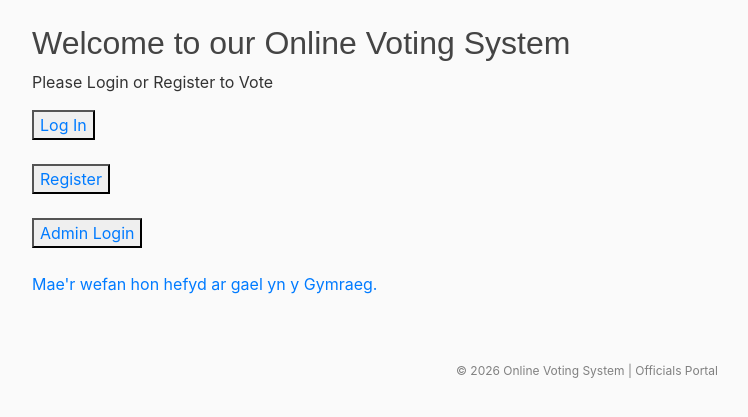
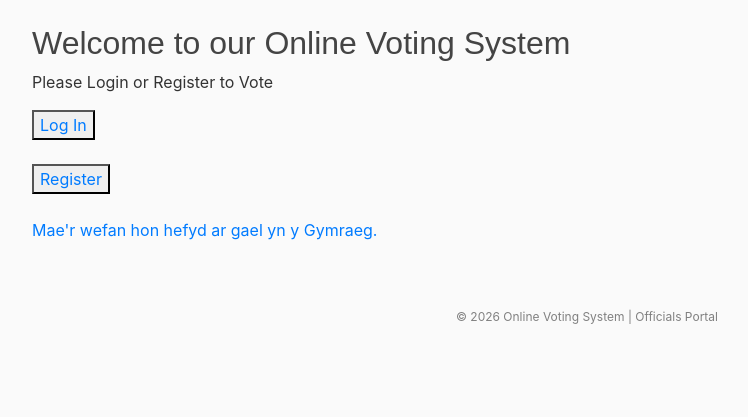
Before and after one commit to sam2005728-maker/COMP3500SEF, a Flask app: page / in a window 1280 px wide. Shown: the part 56-473 px from the top of the page, without its empty margins (53-801 px from the left). Run offline with Flask 2, Linux system fonts and the light colour scheme; parts of the project's set-up code (start-up, migrations or seed data) failed here and were passed over; some libraries are stand-ins or nearby versions.

Commit message:
Update index.html

```diff
--- a/CM2305-Voting-System-Prototype--master/Voting_System/Prototype/templates/index.html
+++ b/CM2305-Voting-System-Prototype--master/Voting_System/Prototype/templates/index.html
@@ -15,9 +15,6 @@
 <button><a class="" href="{{ url_for('register') }}">Register</a></button>
 <br>
 <br>
-<button><a class="" href="https://comp3500sef-1-admin.onrender.com/" target="_blank">Admin Login</a></button>
-<br>
-<br>
 <a href="{{url_for('cartref') }}"><p>Mae'r wefan hon hefyd ar gael yn y Gymraeg.</p></a>
 {% endif %}
 {% endblock content %}
```
